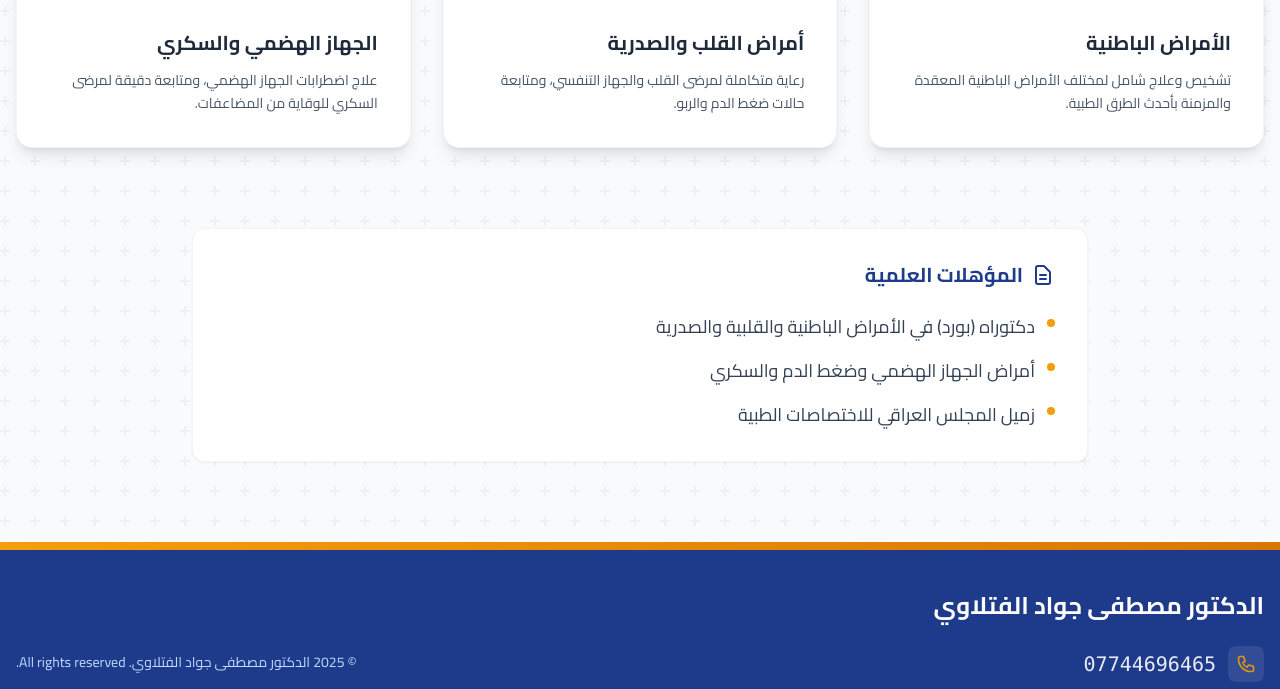
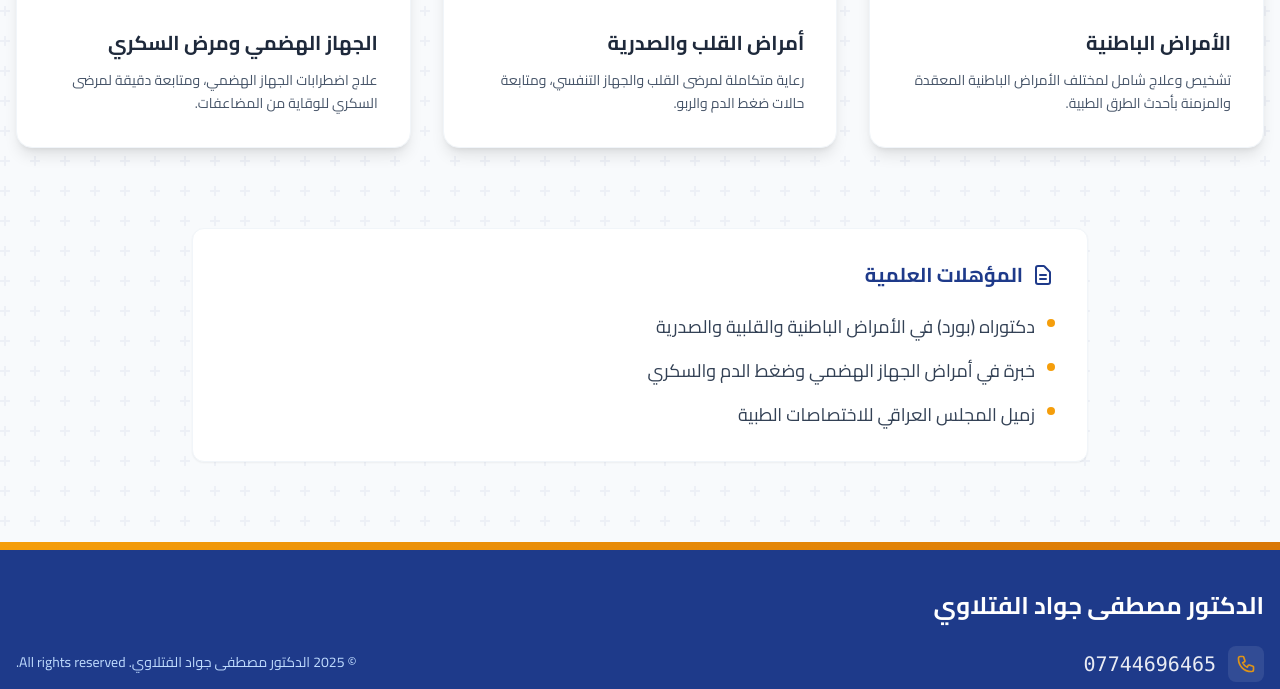
Before and after one commit to ingsock/Mustafa-Jawad---landing-page, a plain HTML site: page index.html in a window 1280 px wide. Shown: the part 1079-1768 px from the top of the page. Drawn offline with nearby package versions, Linux system fonts and the light colour scheme.

Commit message:
changed some words

```diff
--- a/index.html
+++ b/index.html
@@ -251,7 +251,7 @@
                     </div>
                     <div class="p-8">
                         <h4 class="text-xl font-bold text-slate-800 mb-3 group-hover:text-primary transition-colors"
-                            x-text="lang === 'ar' ? 'الجهاز الهضمي والسكري' : 'Digestive System & Diabetes'"></h4>
+                            x-text="lang === 'ar' ? 'الجهاز الهضمي ومرض السكري' : 'Digestive System & Diabetes'"></h4>
                         <p class="text-slate-600 text-sm leading-relaxed"
                             x-text="lang === 'ar' ? 'علاج اضطرابات الجهاز الهضمي، ومتابعة دقيقة لمرضى السكري للوقاية من المضاعفات.' : 'Treatment of digestive disorders and precise follow-up for diabetic patients to prevent complications.'">
                         </p>
@@ -367,7 +367,7 @@
                         doctor_name: "الدكتور مصطفى جواد الفتلاوي",
                         qualifications: [
                             "دكتوراه (بورد) في الأمراض الباطنية والقلبية والصدرية",
-                            "أمراض الجهاز الهضمي وضغط الدم والسكري",
+                            "خبرة في أمراض الجهاز الهضمي وضغط الدم والسكري",
                             "زميل المجلس العراقي للاختصاصات الطبية"
                         ],
                         contact: {
@@ -382,7 +382,7 @@
                             services: "الخدمات",
                             contact: "اتصل بنا"
                         },
-                        hero_headline: "رعاية متخصصة لصحتك وقلبك",
+                        hero_headline: "رعاية متخصصة لصحتك ولقلبك",
                         hero_subheadline: "متخصص في الأمراض الباطنية، القلبية، الصدرية، والجهاز الهضمي.",
                         services_title: "تخصصاتنا"
                     }
```
